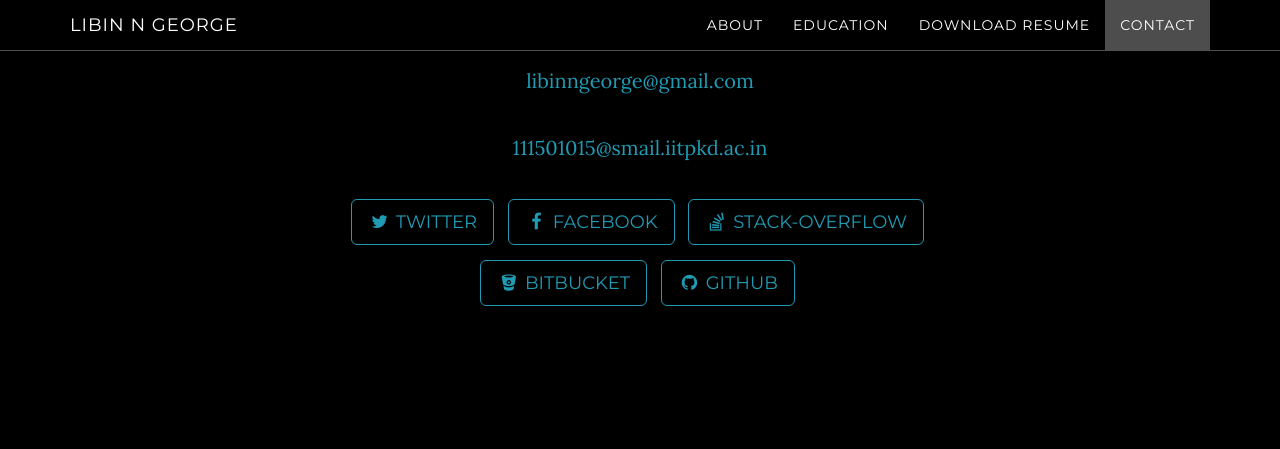
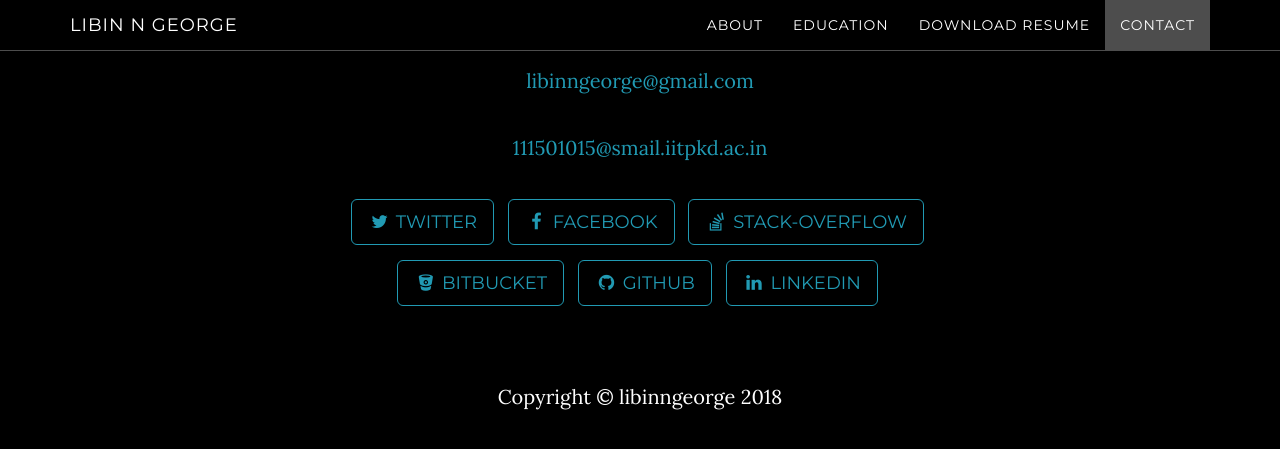
Before and after one commit to libin-n-g/MyProfile, a Jekyll site: the page built from index.html, in a window 1280 px wide and 900 px high, scrolled down 2712 px. Shown: the top 449 px of the window. Built offline with Jekyll 4.4.1, drawn with Linux system fonts in a browser that asks for light colours.

Commit message:
Updated with Linkdin profile

```diff
--- a/_config.yml
+++ b/_config.yml
@@ -25,7 +25,10 @@ social:
     url: http://bitbucket.org/libinngeorge
   - title: github
     url: https://github.com/libin-n-g
+  - title: linkedin
+    url: https://www.linkedin.com/in/libin-n-george-126b3195
 
+download: https://libin-n-g.github.io/MyProfile/Libin_N_George.pdf
 # Build settings
 markdown: kramdown
 permalink: pretty
--- a/_includes/css/grayscale.css
+++ b/_includes/css/grayscale.css
@@ -263,6 +263,7 @@ a:focus {
     -moz-background-size: cover;
     background-size: cover;
     -o-background-size: cover;
+    background-attachment: fixed;
 }
 
 #map {
--- a/_includes/download.html
+++ b/_includes/download.html
@@ -5,7 +5,7 @@
                 <div class="col-lg-8 col-lg-offset-2">
                     <h2>Download Resume</h2>
                     <p>Click Download Resume button to Download my full resume</p>
-                    <a href="http://startbootstrap.com/template-overviews/grayscale/" class="btn btn-default btn-lg">Download Resume</a>
+                    <a href="{{ site.download }}" class="btn btn-default btn-lg">Download Resume</a>
                 </div>
             </div>
         </div>
--- a/_includes/map.html
+++ b/_includes/map.html
@@ -1,2 +1,2 @@
     <!-- Map Section -->
-    <div id="map"></div>
+   <!-- <div id="map"></div> -->
```
